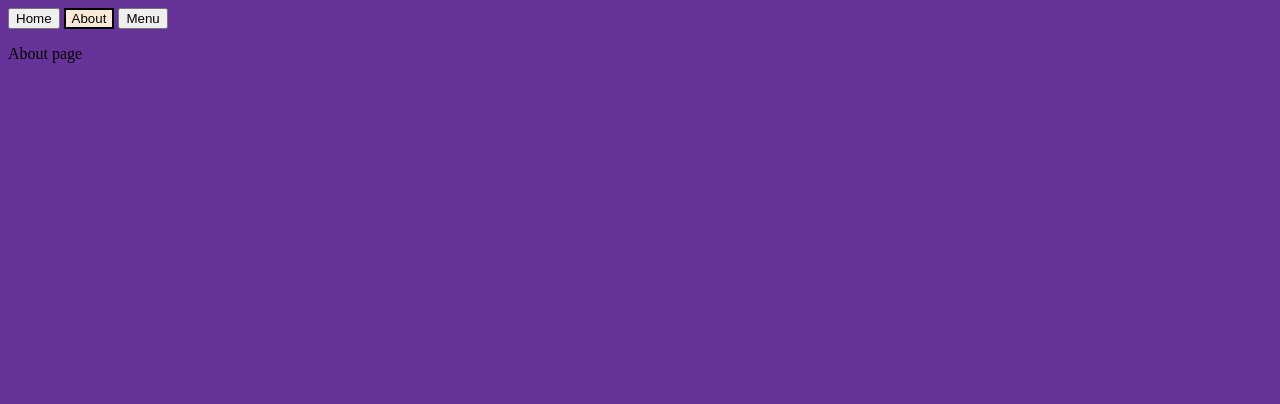
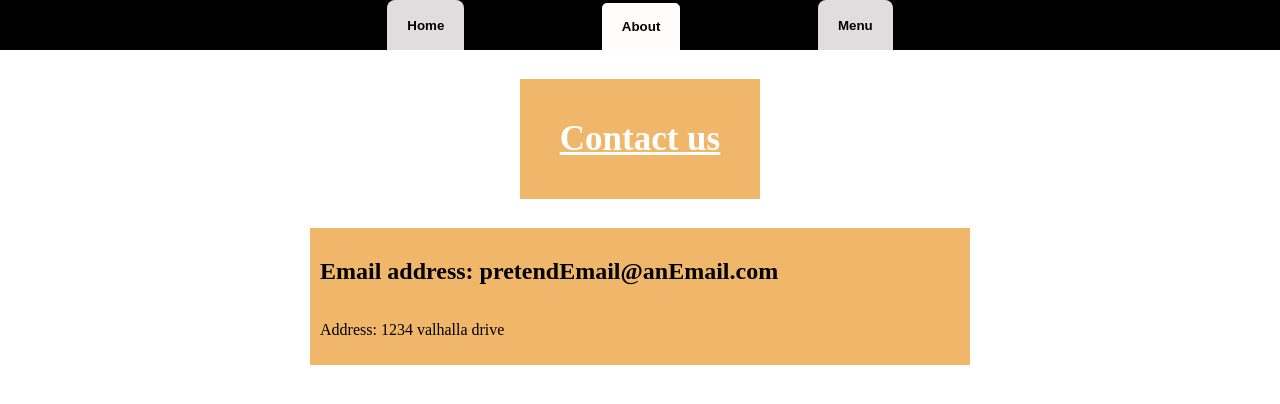
Before and after one commit to Kseckman/Project-Restaurant-Page, a website built with webpack: page src/template.html in a window 1280 px wide. Both pictures are taken after a click on the button "About". Built offline with nearby package versions, Linux system fonts and the light colour scheme.

Commit message:
css for home about and menu

```diff
--- a/src/about.js
+++ b/src/about.js
@@ -1,9 +1,29 @@
 
 const createAbout = () =>{
     const content = document.querySelector('.content')
-    const par = document.createElement('p')
-    par.textContent ='About page'
-    content.appendChild(par)
+    const head = document.createElement('h2')
+    const div = document.createElement('div')
+    const email = document.createElement('h2')
+    const address = document.createElement('p')
+
+    head.classList = 'header'
+    div.classList = 'menu'
+    // itemName.classList = 'paragraph'
+    // description.classList = 'paragraph'
+    // price.classList = 'paragraph'
+
+
+    head.textContent ='Contact us'
+    email.textContent = 'Email address: pretendEmail@anEmail.com'
+    address.textContent = 'Address: 1234 valhalla drive'
+
+
+
+    content.appendChild(head)
+    div.appendChild(email)
+    div.appendChild(address)
+
+    content.appendChild(div)
 }
 
 export default createAbout
--- a/src/home.js
+++ b/src/home.js
@@ -1,23 +1,30 @@
-{/* <h2>Content</h2>
-<p>words about page</p>
-<button>btn1</button>
-<button>btn2</button> */}
+import image from "./imgs/jason-leung-poI7DelFiVA-unsplash.jpg"
+
 const createHome = ()=>{
     const content = document.querySelector('.content')
     const head = document.createElement('h2')
     const par = document.createElement('p')
-    const btn1 = document.createElement('button')
-    const btn2 = document.createElement('button')
+    const hours = document.createElement('p')
+    const location = document.createElement('p')
+    const img = document.createElement('img')
 
-    head.textContent ='Content'
-    par.textContent = 'about page'
-    btn1.textContent = 'btn one'
-    btn2.textContent = 'btn two'
+    img.src = image
+    head.classList = 'header'
+    par.classList = 'paragraph'
+    hours.classList = 'paragraph'
+    location.classList = 'paragraph'
+    img.classList = 'background-image'
+
+    head.textContent ='Odins Bar and Grill'
+    par.textContent = 'Meat Mead and NPM'
+    hours.textContent = 'Open Monday through sat 9am to 10pm'
+    location.textContent = 'Find us past yggdrasil and across the bridge'
 
     content.appendChild(head)
     content.appendChild(par)
-    content.appendChild(btn1)
-    content.appendChild(btn2)
+    content.appendChild(hours)
+    content.appendChild(location)
+    content.appendChild(img)
 }
 
 export default createHome
--- a/src/index.js
+++ b/src/index.js
@@ -53,7 +53,7 @@ menuPage.addEventListener('click', ()=>{
     menu.classList.toggle('bold')
 })
 
+
 homePage.classList.toggle('bold')
-
 console.log(currentPage)
 createHome()
--- a/src/menu.js
+++ b/src/menu.js
@@ -1,8 +1,30 @@
 const createMenu = () =>{
     const content = document.querySelector('.content')
-    const par = document.createElement('p')
-    par.textContent ='menu page'
-    content.appendChild(par)
+    const head = document.createElement('h2')
+    const div = document.createElement('div')
+    const itemName = document.createElement('h2')
+    const description = document.createElement('p')
+    const price = document.createElement('p')
+
+    head.classList = 'header'
+    div.classList = 'menu'
+    // itemName.classList = 'paragraph'
+    // description.classList = 'paragraph'
+    // price.classList = 'paragraph'
+
+
+    head.textContent ='MENU'
+    itemName.textContent = 'Steaks'
+    description.textContent = 'ribeye comes with choice of two sides and a salad'
+    price.textContent = '19.64'
+
+
+
+    content.appendChild(head)
+    div.appendChild(itemName)
+    div.appendChild(description)
+    div.appendChild(price)
+    content.appendChild(div)
 }
 
 
--- a/src/styles.css
+++ b/src/styles.css
@@ -1,8 +1,82 @@
 body {
-    background-color: rebeccapurple;
+    margin: 0;
+  }
+
+  .navbox{
+    background-color: black;
+    display: flex;
+    justify-content: center;
+  }
+
+  .nav{
+    width: 50%;
+    height: 50px;
+    display: flex;
+    justify-content: space-around;
+  }
+
+  .navbtn{
+    padding: 10px 20px;
+    border: none;
+    border-radius: 8px 8px 0px 0px;
+    font-weight: 700;
+    background-color:rgb(223, 221, 221) ;
+  }
+
+  .navbtn:hover{
+    font-size: 14px;
+    cursor: pointer;
   }
 
   .bold{
-    background-color: antiquewhite;
-    border: 2px solid black;
+    background-color: rgb(255, 253, 251);
+    border: 3px solid black;
+    border-bottom: none;
   }
+
+  .content{
+    height: 80vh;
+    position: relative;
+    overflow: hidden;
+    display: flex;
+    flex-direction: column;
+    align-items: center;
+  }
+
+  .header {
+    position: relative;
+    z-index: 2;
+    color: white;
+    background-color:rgb(240, 182, 105);
+    padding: 40px;
+    font-size: 35px;
+    text-decoration: underline;
+  }
+
+.paragraph{
+  position: relative;
+  z-index: 2;
+  color: white;
+  font-size: 25px;
+  background-color:rgb(240, 182, 105);
+  padding: 40px;
+  text-decoration: underline;
+}
+
+.background-image{
+  z-index: 0;
+  width: 100%;
+  height: 100%;
+  position: absolute;
+  object-fit: cover;
+  top: 0;
+  left: 0;
+}
+
+.menu{
+  background-color:rgb(240, 182, 105);
+  width: 50vw;
+  display: flex;
+  flex-direction: column;
+  padding: 10px;
+}
--- a/src/template.html
+++ b/src/template.html
@@ -6,8 +6,8 @@
     <title>Document</title>
 </head>
 <body>
-    <header>
-        <nav>
+    <header class="navbox">
+        <nav class="nav">
             <button id="home" class="navbtn">Home</button>
             <button id="about" class="navbtn">About</button>
             <button id="menu" class="navbtn">Menu</button>
```
Also changed, not shown: 2 other files.
